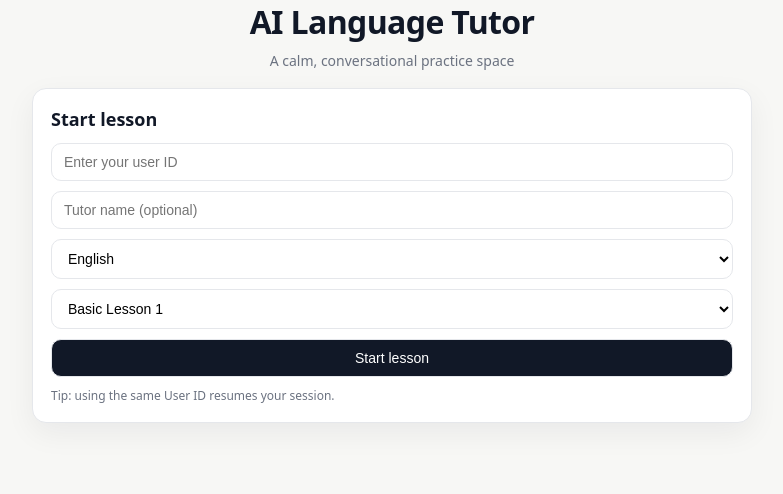
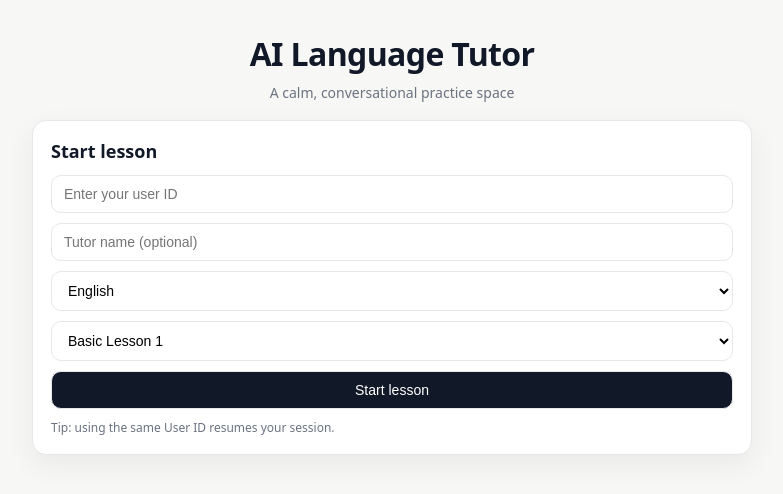
Before and after one commit to uNKNoWNDiNaR/ai-language, a React app in the folder frontend/: page / in a window 1280 px wide. Shown: the top 494 px of the page, without its empty margins (248-1031 px from the left). Built offline with nearby package versions, Linux system fonts and the light colour scheme; the HTML template or start-up script is replaced by a standard one.

Commit message:
updated thefront end in phase 2

```diff
--- a/frontend/src/components/Lesson.tsx
+++ b/frontend/src/components/Lesson.tsx
@@ -405,7 +405,7 @@ const Lesson: React.FC = () => {
             {sendLoading && (
               <div className="bubbleRow tutor grouped">
                 <div className="bubble tutor">
-                  <div className="bubbleText">Typing...</div>
+                  <div className="bubbleText">{(tutorName || "Tutor" )} is Typing...</div>
                 </div>
               </div>
             )}
--- a/frontend/src/styles.css
+++ b/frontend/src/styles.css
@@ -27,7 +27,7 @@ body {
     display: flex;
     flex-direction: column;
     align-items: center;
-    padding: 32px, 16px, 48px;
+    padding: 32px 16px 48px;
 }
 
 .appHeader { text-align: center; margin-bottom: 18px; }
@@ -110,7 +110,7 @@ body {
 }
 
 .bubbleRow.grouped {
-    margin-top: -6px;
+    margin-top: -8px;
     margin-bottom: 10px;
 }
 
@@ -158,7 +158,7 @@ body {
 
 .bubbleText {
     font-size: 14px;
-    line-height: 1.35;
+    line-height: 1.4;
     white-space: pre-wrap;
 }
 
```
